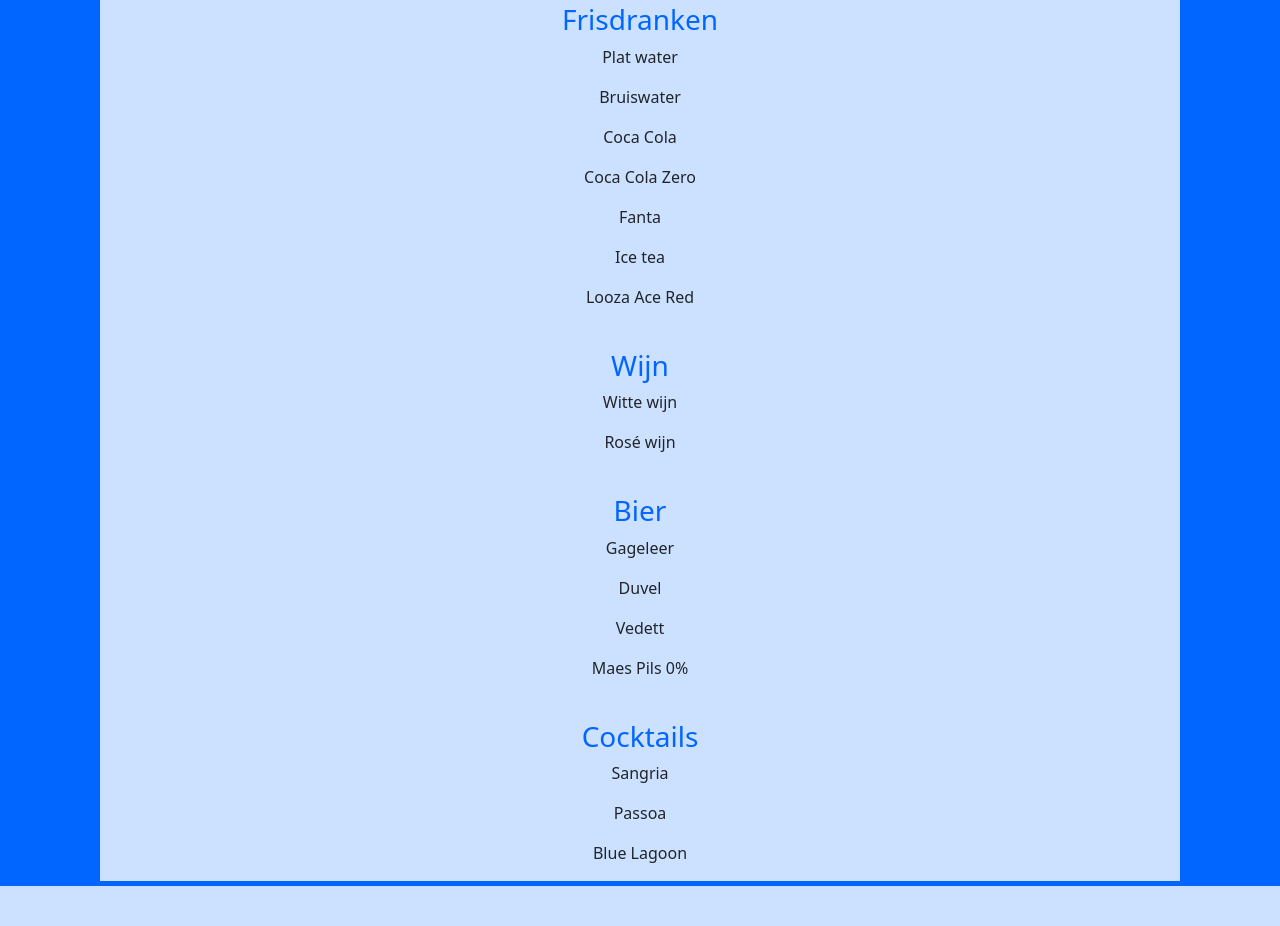
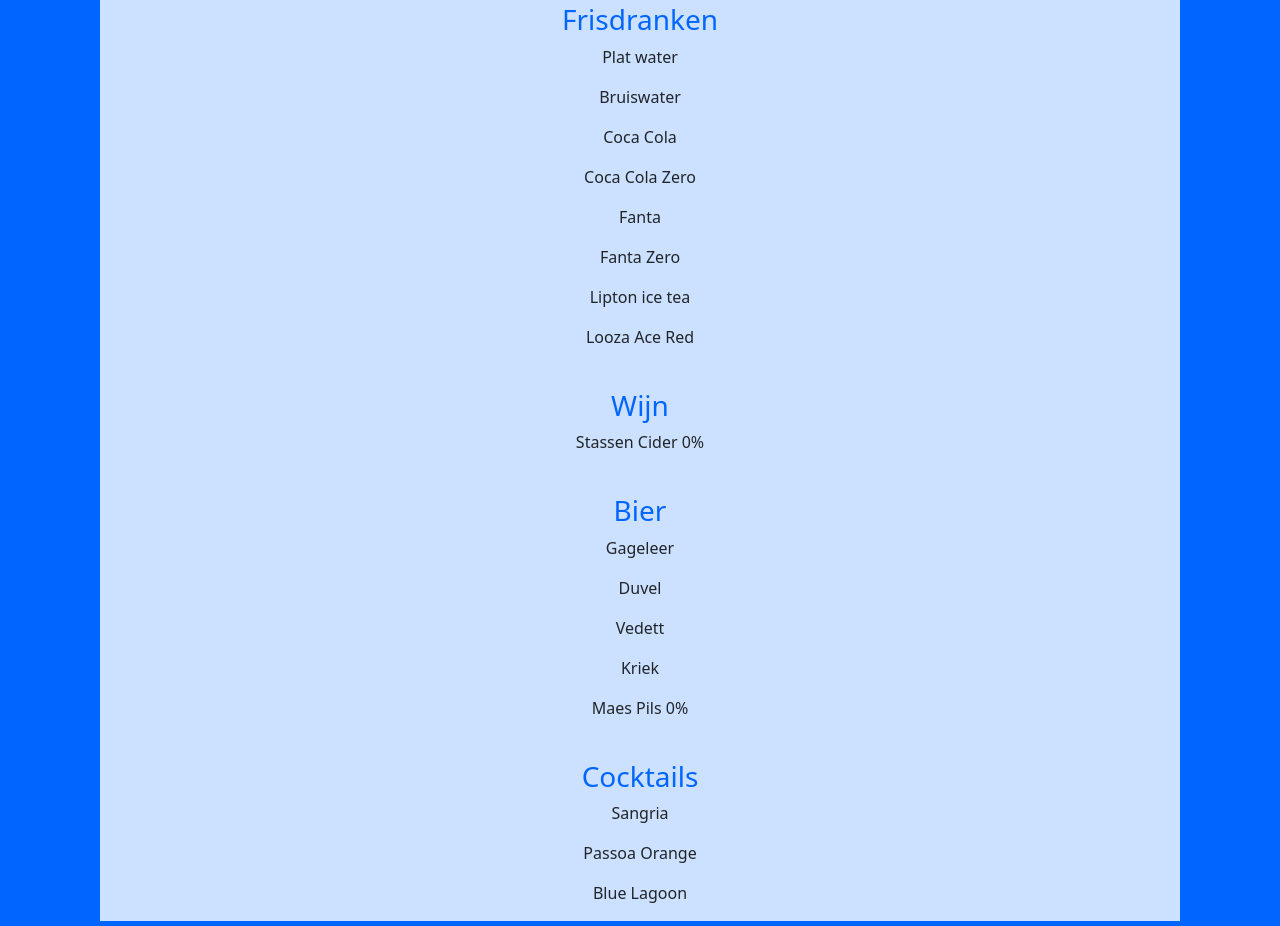
Before and after one commit to VueghsMick/Drankkaart, a plain HTML site: page Index.html in a window 1280 px wide. Shown: the part 58-984 px from the top of the page. Before the commit the page ends 944 px from the top, so only its background shows below. Drawn offline with nearby package versions, Linux system fonts and the light colour scheme.

Commit message:
Drankkaart

```diff
--- a/Index.html
+++ b/Index.html
@@ -18,22 +18,23 @@
             <p>Coca Cola</p>
             <p>Coca Cola Zero</p>
             <p>Fanta</p>
-            <p>Ice tea</p>
+            <p>Fanta Zero</p>
+            <p>Lipton ice tea</p>
             <p>Looza Ace Red</p>
         <br>
         <h3>Wijn</h3>
-            <p>Witte wijn</p>
-            <p>Rosé wijn</p>
+            <p>Stassen Cider 0%</p>
         <br>
         <h3>Bier</h3>
             <p>Gageleer</p>
             <p>Duvel</p>
             <p>Vedett</p>
+            <p>Kriek</p>
             <p>Maes Pils 0%</p>
         <br>
         <h3>Cocktails</h3>
             <p>Sangria</p>
-            <p>Passoa</p>
+            <p>Passoa Orange</p>
             <p>Blue Lagoon</p>
     </div>
 </body>
```
